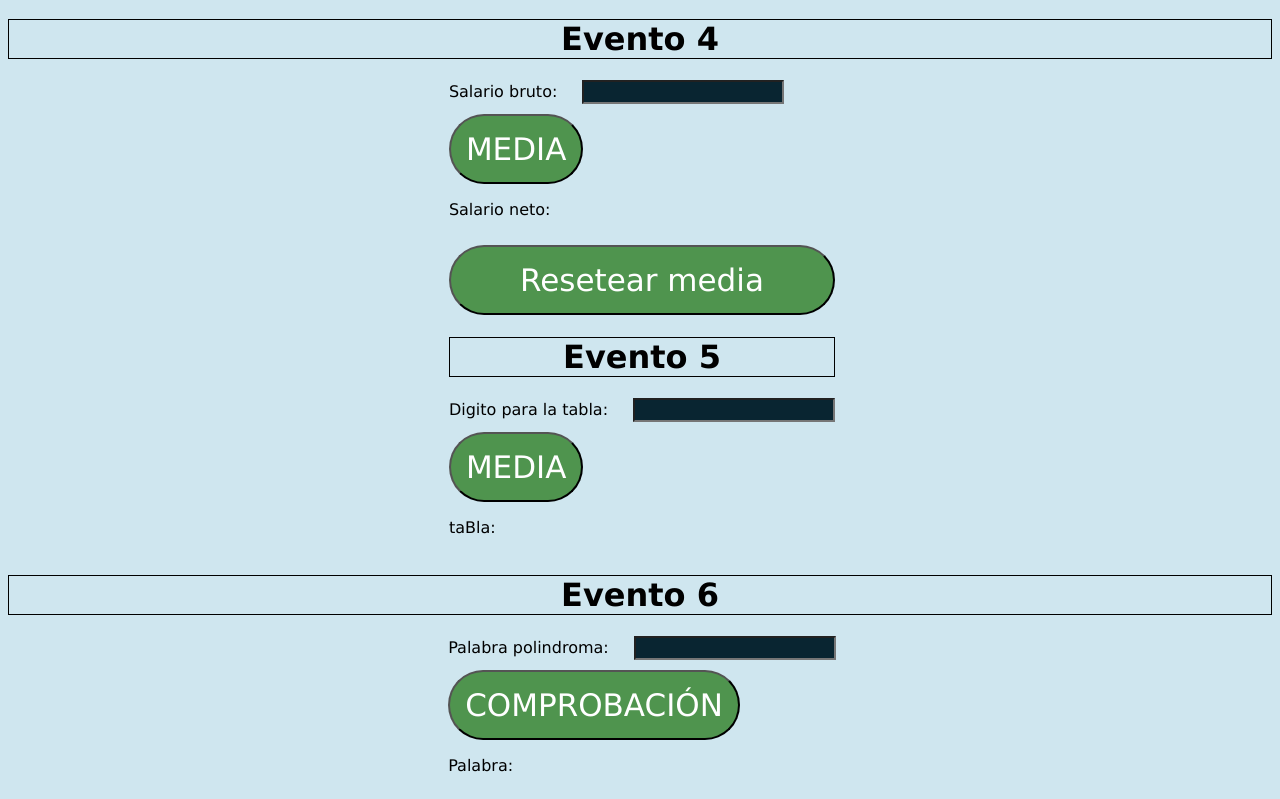
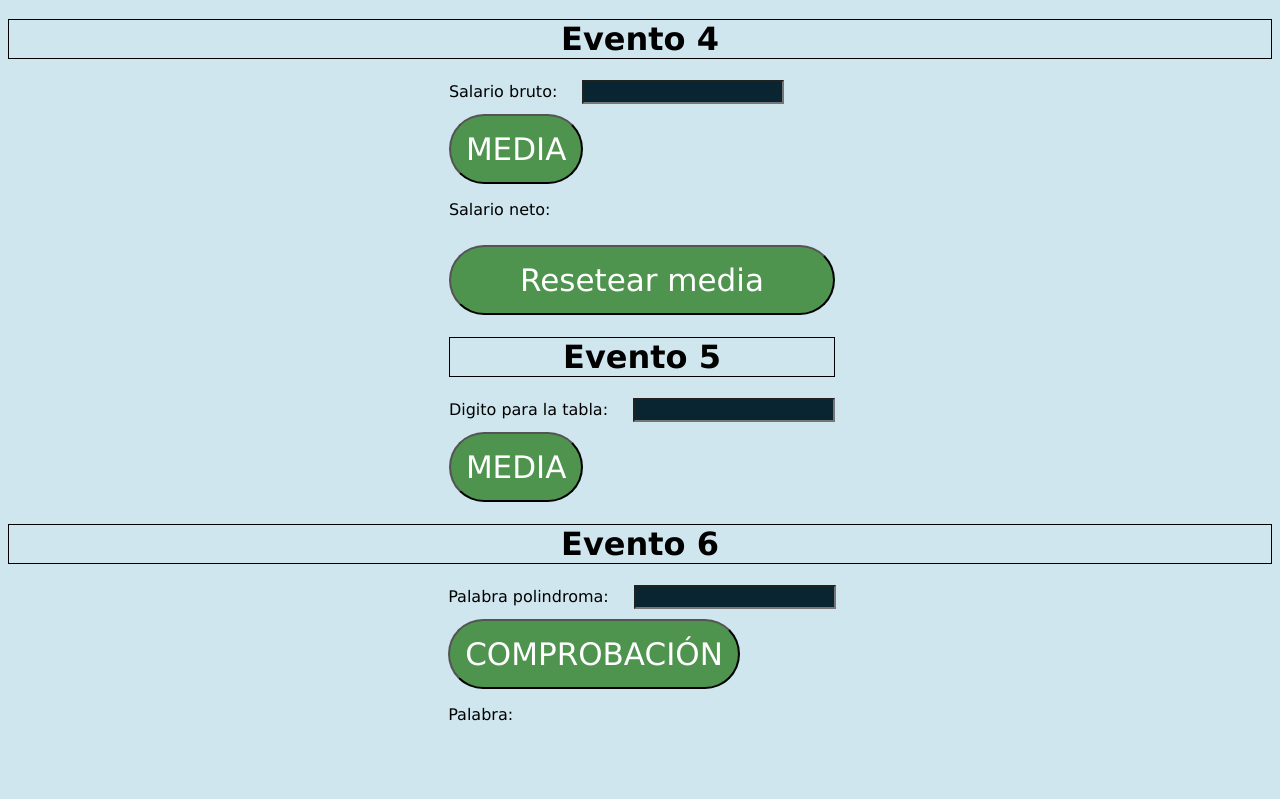
Before and after one commit to pipo-perez/lengujes_marca, a plain HTML site: page 3°Trimestre/04.5.JS_eventos/enventos.html in a window 1280 px wide. Shown: the part 1096-1895 px from the top of the page. After the commit the page ends 1844 px from the top, so only its background shows below. Drawn offline with Linux system fonts and the light colour scheme.

Commit message:
EVENTOS JS

```diff
--- a/3°Trimestre/04.5.JS_eventos/enventos.html
+++ b/3°Trimestre/04.5.JS_eventos/enventos.html
@@ -69,7 +69,7 @@
         <label>Digito para la tabla:</label>
         <input type="text" id="tablaMult"><br>
         <button>MEDIA</button>
-        <p>taBla: <span id="tablaMultiplicarResult"></span></p>
+        <!-- <p>taBla: <span id="tablaMultiplicarResult"></span></p> -->
     </form>
     </div>
     <!-- Evento 6 -->
--- a/3°Trimestre/04.5.JS_eventos/evntosCinco.js
+++ b/3°Trimestre/04.5.JS_eventos/evntosCinco.js
@@ -58,8 +58,6 @@ function calcuMedia() {
 
     let mediaFinn = (nota1+nota2+nota3) / 3;
     mediaFin= document.getElementById("mediaFin").innerHTML = mediaFinn;
-    // mediaFin.innerHTML = "sas";
-    // alert(mediaFin);
 }
 // funcion para retear
 function resetearMediaFin() {
```
